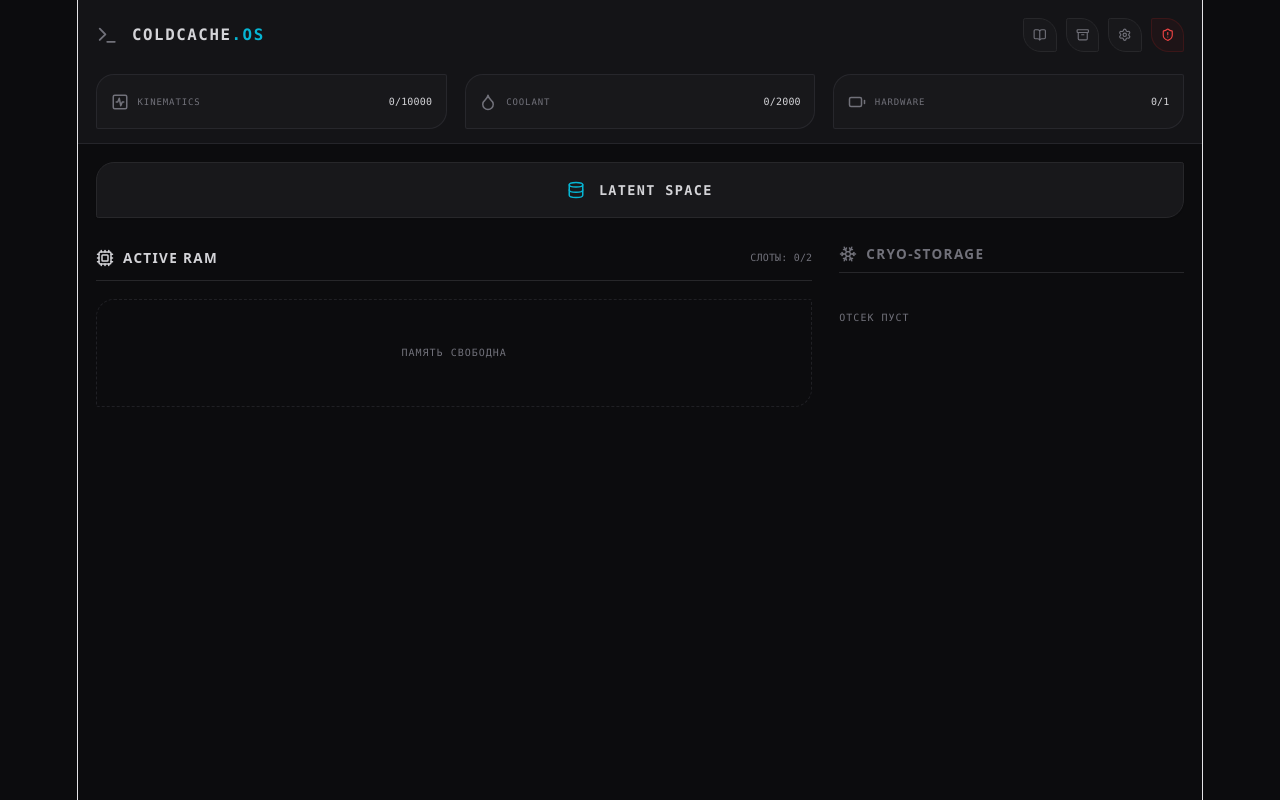
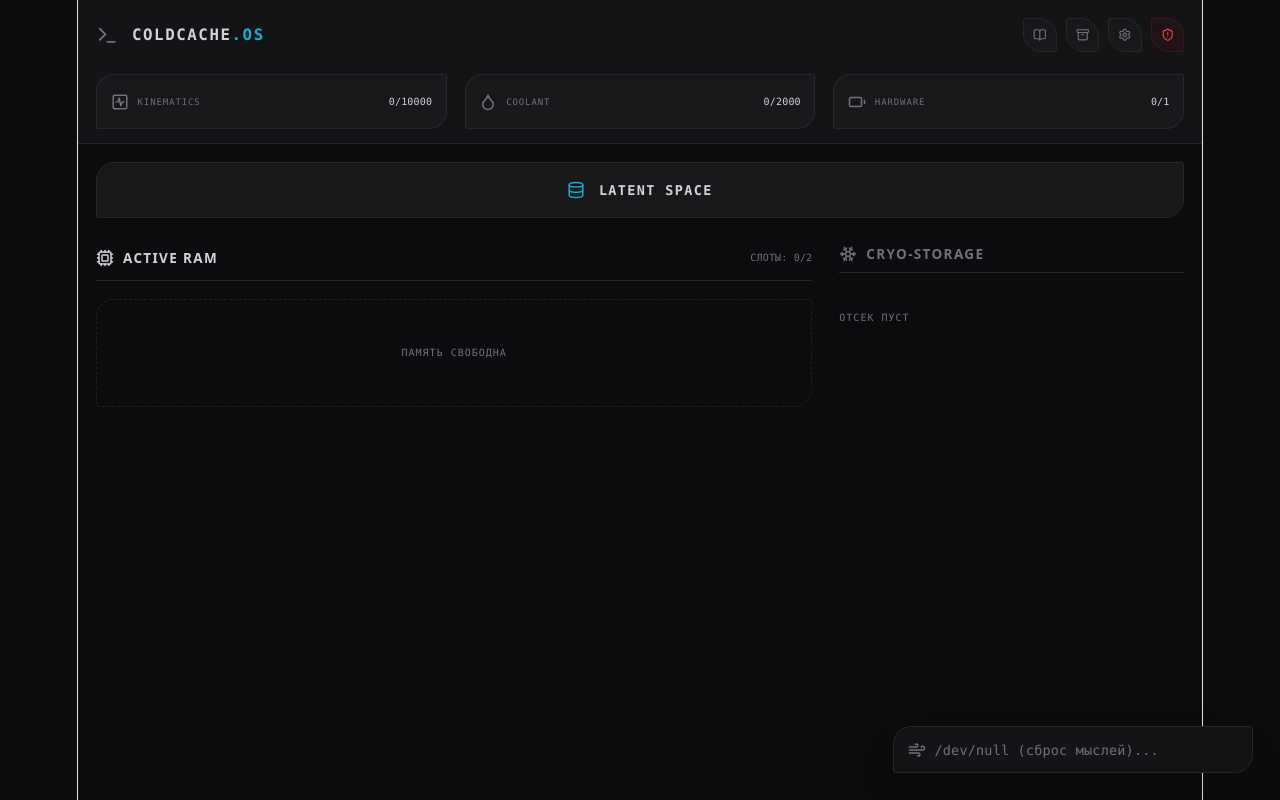
Before and after one commit to alekS4Soral/vitejs-vite-dyen5ooa, a React (Vite) app: page / in a window 1280 px wide. Built offline with nearby package versions, Linux system fonts and the light colour scheme.

Commit message:
ColdCache.OS-V1.1.5.

```diff
--- a/src/App.jsx
+++ b/src/App.jsx
@@ -1,5 +1,5 @@
 import React, { useState, useEffect } from 'react';
-import { Power, ShieldAlert, Cpu, Snowflake, Zap, Terminal, Database, Activity, CheckSquare, Square, Pause, X, Battery, Droplet, SquareActivity, Archive, Settings, Edit2, RotateCcw, BookOpen, Heart, Target, Coffee, Star, Flame } from 'lucide-react';
+import { Power, ShieldAlert, Cpu, Snowflake, Zap, Terminal, Database, Activity, CheckSquare, Square, Pause, X, Battery, Droplet, SquareActivity, Archive, Settings, Edit2, RotateCcw, BookOpen, Heart, Target, Coffee, Star, Flame, Wind } from 'lucide-react';
 
 // --- СЛОВАРИ ТЕРМИНОВ ---
 const DICT = {
@@ -138,6 +138,13 @@ export default function App() {
       background-color: var(--bg-base);
       color: var(--text-main);
     }
+    @keyframes dissolve {
+      0% { filter: blur(0); opacity: 1; transform: translateY(0) scale(1); }
+      100% { filter: blur(6px); opacity: 0; transform: translateY(-10px) scale(0.95); }
+    }
+    .dev-null-fade {
+      animation: dissolve 1.2s cubic-bezier(0.4, 0, 0.2, 1) forwards;
+    }
   `;
 
   const StyleInjection = () => <style>{cssVariables}</style>;
@@ -150,6 +157,18 @@ export default function App() {
   const [isManualOpen, setIsManualOpen] = useState(false);
 
   const [newTaskInput, setNewTaskInput] = useState('');
+  const [devNullInput, setDevNullInput] = useState('');
+  const [isDevNullFading, setIsDevNullFading] = useState(false);
+
+  const handleDevNull = (e) => {
+    if (e.key === 'Enter' && devNullInput.trim()) {
+      setIsDevNullFading(true);
+      setTimeout(() => {
+        setDevNullInput('');
+        setIsDevNullFading(false);
+      }, 1200);
+    }
+  };
   const [newSubtaskInput, setNewSubtaskInput] = useState('');
   const [editingNodeId, setEditingNodeId] = useState(null);
   const [editInputValue, setEditInputValue] = useState('');
@@ -523,6 +542,22 @@ export default function App() {
             </div>
           </section>
         </div>
+        {/* --- DEV/NULL КОНСОЛЬ (СБРОС МУСОРА) --- */}
+        <div className={`fixed bottom-6 right-6 left-6 md:left-auto md:w-80 z-40 bg-[var(--bg-header)] border border-[var(--border-strong)] p-3 shadow-2xl ${diagRadius}`}>
+          <div className="flex items-center gap-2">
+            <Wind className="w-4 h-4 shrink-0" style={{ color: textMutedHex }} />
+            <input
+              type="text"
+              value={devNullInput}
+              onChange={(e) => setDevNullInput(e.target.value)}
+              onKeyDown={handleDevNull}
+              disabled={isDevNullFading}
+              placeholder="/dev/null (сброс мыслей)..."
+              className={`bg-transparent border-none outline-none text-[10px] md:text-xs w-full font-mono placeholder-[var(--text-muted)] ${isDevNullFading ? 'dev-null-fade' : ''}`}
+              style={{ color: textMutedHex }}
+            />
+          </div>
+        </div>
       </main>
 
       {/* --- МОДАЛКА БУФЕРА --- */}
```
